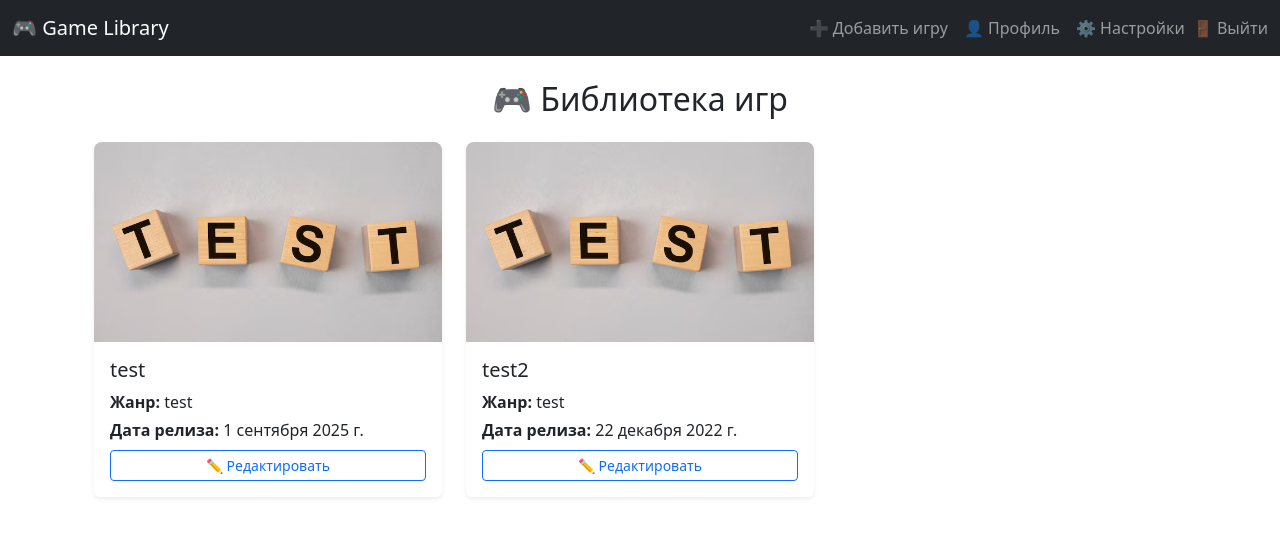
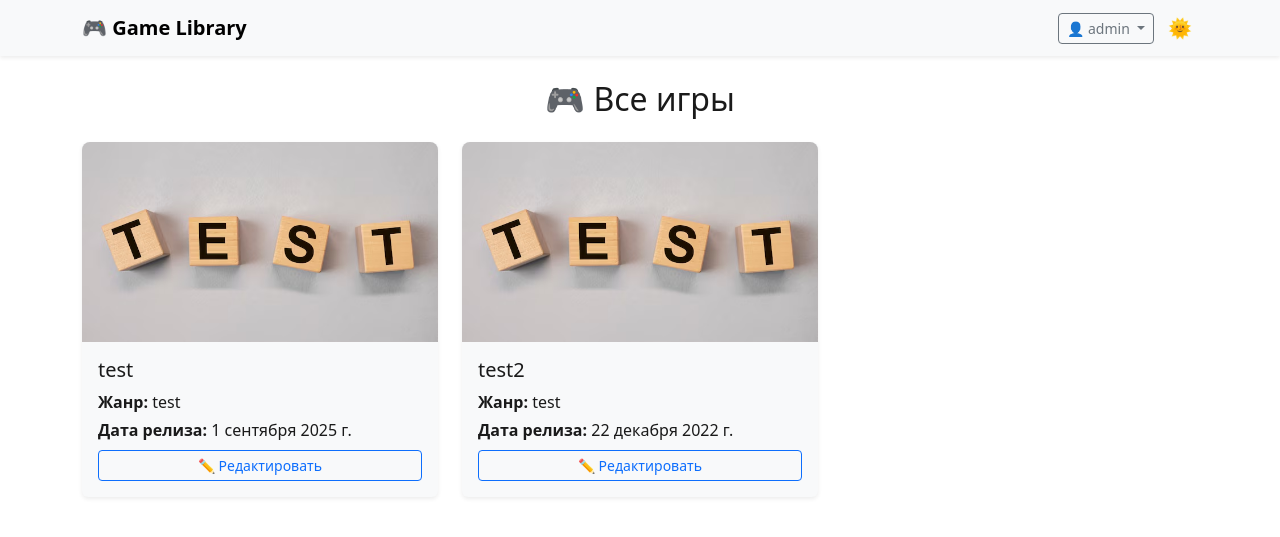
Before and after one commit to SkaVP/game_library, a Django app: page / in a window 1280 px wide. Shown: the top 537 px of the page. Run offline with Django 5.2, Linux system fonts and the light colour scheme; a user stored in the database is signed in; data comes from the database, SQL or seed files in the repository; both versions use the stored data as it was after the commit.

```diff
--- a/core/templates/core/base.html
+++ b/core/templates/core/base.html
@@ -5,57 +5,139 @@
     <title>{% block title %}Game Library{% endblock %}</title>
     <meta name="viewport" content="width=device-width, initial-scale=1">
 
-    <!-- Bootstrap -->
-    <link href="https://cdn.jsdelivr.net/npm/bootstrap@5.3.0/dist/css/bootstrap.min.css" rel="stylesheet">
+    <!-- Bootstrap 5 -->
+    <link href="https://cdn.jsdelivr.net/npm/bootstrap@5.3.2/dist/css/bootstrap.min.css" rel="stylesheet">
 
-    <!-- Дополнительные стили (опционально) -->
+    <!-- CSS-переменные для тем -->
     <style>
-        body.dark-mode {
-            background-color: #121212;
-            color: #f0f0f0;
+        :root {
+            --bg-color: #ffffff;
+            --text-color: #1a1a1a;
+            --card-bg: #f8f9fa;
         }
-        .navbar-dark-mode {
-            background-color: #1f1f1f;
+
+        body.light-theme {
+            --bg-color: #ffffff;
+            --text-color: #1a1a1a;
+            --card-bg: #f8f9fa;
+        }
+
+        body.dark-theme {
+            --bg-color: #121212;
+            --text-color: #f0f0f0;
+            --card-bg: #2c2c2c;
+        }
+
+        body {
+            background-color: var(--bg-color);
+            color: var(--text-color);
+        }
+
+        .card {
+            background-color: var(--card-bg);
+            color: var(--text-color);
+        }
+
+        .navbar, .dropdown-menu {
+            background-color: var(--card-bg);
+        }
+
+        .btn-theme {
+            border: none;
+            background: transparent;
+            font-size: 1.2rem;
         }
     </style>
 </head>
-<body class="{% if request.COOKIES.theme == 'dark' %}dark-mode{% endif %}">
+<body class="light-theme">
 
-<nav class="navbar navbar-expand-lg {% if request.COOKIES.theme == 'dark' %}navbar-dark-mode{% else %}navbar-dark bg-dark{% endif %}">
-    <div class="container-fluid">
-        <a class="navbar-brand" href="{% url 'home' %}">🎮 Game Library</a>
-        <button class="navbar-toggler" type="button" data-bs-toggle="collapse" data-bs-target="#navbarNav">
+<!-- 🔝 Навбар -->
+<nav class="navbar navbar-expand-lg shadow-sm mb-4">
+    <div class="container">
+        <a class="navbar-brand fw-bold" href="{% url 'home' %}">🎮 Game Library</a>
+        <button class="navbar-toggler" type="button" data-bs-toggle="collapse" data-bs-target="#navbarContent">
             <span class="navbar-toggler-icon"></span>
         </button>
-        <div class="collapse navbar-collapse" id="navbarNav">
-            <ul class="navbar-nav ms-auto">
+
+        <div class="collapse navbar-collapse justify-content-end" id="navbarContent">
+            <ul class="navbar-nav align-items-center">
                 {% if user.is_authenticated %}
-                    <li class="nav-item"><a class="nav-link" href="{% url 'add_game' %}">➕ Добавить игру</a></li>
-                    <li class="nav-item"><a class="nav-link" href="{% url 'profile' %}">👤 Профиль</a></li>
-                    <li class="nav-item"><a class="nav-link" href="{% url 'edit_profile' %}">⚙️ Настройки</a></li>
-                    <li class="nav-item">
-                        <form method="post" action="{% url 'logout' %}" class="d-inline">
-                            {% csrf_token %}
-                            <button type="submit" class="btn btn-link nav-link px-0" style="vertical-align: middle;">🚪 Выйти</button>
-                        </form>
+                    <li class="nav-item dropdown me-2">
+                        <a class="btn btn-outline-secondary btn-sm dropdown-toggle" href="#" role="button" data-bs-toggle="dropdown" aria-expanded="false">
+                            👤 {{ user.username }}
+                        </a>
+                        <ul class="dropdown-menu dropdown-menu-end">
+                            <li><a class="dropdown-item" href="{% url 'profile' %}">Профиль</a></li>
+                            <li><a class="dropdown-item" href="{% url 'add_game' %}">➕ Добавить игру</a></li>
+                            <li><hr class="dropdown-divider"></li>
+                            <li>
+                                <form method="post" action="{% url 'logout' %}" class="d-inline">
+                                    {% csrf_token %}
+                                    <button type="submit" class="dropdown-item text-danger">Выйти</button>
+                                </form>
+                            </li>
+                        </ul>
                     </li>
                 {% else %}
-                    <li class="nav-item"><a class="nav-link" href="{% url 'login' %}">🔐 Вход</a></li>
-                    <li class="nav-item"><a class="nav-link" href="{% url 'register' %}">📝 Регистрация</a></li>
+                    <li class="nav-item me-2">
+                        <a href="{% url 'login' %}" class="btn btn-outline-primary btn-sm">Вход</a>
+                    </li>
+                    <li class="nav-item me-2">
+                        <a href="{% url 'register' %}" class="btn btn-outline-success btn-sm">Регистрация</a>
+                    </li>
                 {% endif %}
+                <li class="nav-item">
+                    <button id="theme-toggle" class="btn-theme" title="Переключить тему">
+                        <span id="theme-icon">🌞</span>
+                    </button>
+                </li>
             </ul>
         </div>
     </div>
 </nav>
 
-<div class="container mt-4">
-    {% block content %}
-    <!-- Контент страницы -->
-    {% endblock %}
+<!-- 💬 Flash-сообщения -->
+<div class="container">
+    {% if messages %}
+        {% for message in messages %}
+            <div class="alert alert-{{ message.tags }} alert-dismissible fade show" role="alert">
+                {{ message }}
+                <button type="button" class="btn-close" data-bs-dismiss="alert" aria-label="Закрыть"></button>
+            </div>
+        {% endfor %}
+    {% endif %}
 </div>
 
+<!-- 📦 Контент -->
+{% block content %}
+{% endblock %}
+
 <!-- Bootstrap JS -->
-<script src="https://cdn.jsdelivr.net/npm/bootstrap@5.3.0/dist/js/bootstrap.bundle.min.js"></script>
+<script src="https://cdn.jsdelivr.net/npm/bootstrap@5.3.2/dist/js/bootstrap.bundle.min.js"></script>
 
+<!-- 🌗 Переключение темы -->
+<script>
+const toggleBtn = document.getElementById('theme-toggle');
+const icon = document.getElementById('theme-icon');
+const body = document.body;
+
+function applyTheme(theme) {
+    body.classList.remove('light-theme', 'dark-theme');
+    body.classList.add(theme);
+    icon.textContent = theme === 'dark-theme' ? '🌙' : '🌞';
+    localStorage.setItem('theme', theme);
+}
+
+toggleBtn.addEventListener('click', () => {
+    const current = body.classList.contains('dark-theme') ? 'dark-theme' : 'light-theme';
+    const next = current === 'dark-theme' ? 'light-theme' : 'dark-theme';
+    applyTheme(next);
+});
+
+window.addEventListener('DOMContentLoaded', () => {
+    const saved = localStorage.getItem('theme') || 'light-theme';
+    applyTheme(saved);
+});
+</script>
 </body>
 </html>
--- a/core/templates/core/home.html
+++ b/core/templates/core/home.html
@@ -3,7 +3,7 @@
 
 {% block content %}
 <div class="container mt-4">
-    <h2 class="mb-4 text-center">🎮 Библиотека игр</h2>
+    <h2 class="mb-4 text-center">🎮 Все игры</h2>
     <div class="row row-cols-1 row-cols-sm-2 row-cols-md-3 g-4">
         {% for game in games %}
         <div class="col">
```
Also changed, not shown: core/templates/core/profile.html (+23 -16 lines), db.sqlite3.
